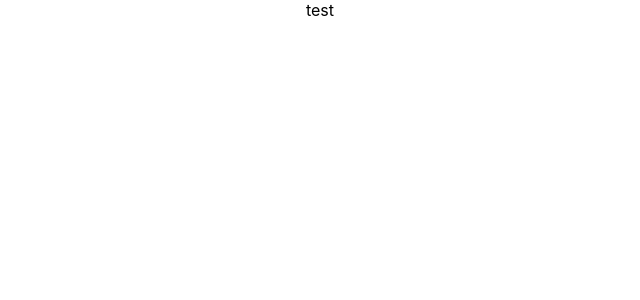
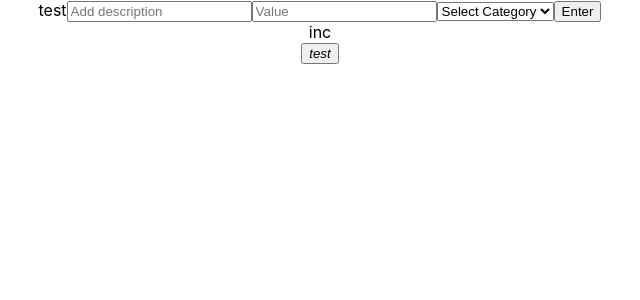
Before and after one commit to alti21/BudgetTrack, a React (Create React App) app in the folder my-app/: page / in a window 1280 px wide. Shown: the top 300 px of the page, without its empty margins (320-960 px from the left). Built offline with nearby package versions, Linux system fonts and the light colour scheme.

Commit message:
Added income output and budget input components, along with delete button

```diff
--- a/my-app/src/App.js
+++ b/my-app/src/App.js
@@ -1,12 +1,131 @@
-import React from 'react';
+import React, { useState, useReducer } from 'react';
 import logo from './logo.svg';
 import './App.css';
+import BudgetInput from './components/input/BudgetInput';
+import IncomeOutput from './components/output/IncomeOutput';
 
-const App = () => (
+// initial state
+const data = {
+  allItems: {
+      exp: [],
+      inc: []
+  },
+  totals: {
+      exp: 0,
+      inc: 0
+  },
+  budget: 0,
+  percentage: -1
+};
+
+
+
+
+
+     const calcPercentage = (totalIncome) =>
+        {
+            if(totalIncome > 0)
+            {
+                this.percentage = Math.round((this.value / totalIncome) * 100);
+            }
+            else
+            {
+                this.percentage = -1;
+            }
+        }
+
+      const getPercentage = () =>
+        {
+            return this.percentage;
+        }
+
+
+
+
+const budgetReducer = (state, action) => {
+  switch(action.type) {
+    case 'ADD_INCOME_ITEM':
+      return { //USE PAYLOAD
+        ...state,
+        allItems: action.payload
+      }
+  }
+}
+
+
+const addItem = (type, des, val) => {
+  let newItem, ID;
+  //select last id in array
+  //create new ID
+  if(data.allItems[type].length > 0)
+  {
+      ID = data.allItems[type][data.allItems[type].length - 1].id + 1;
+  }
+  else // if no income or expenses
+  {
+      ID = 0;
+  }
+
+  //create new item based on 'inc' or 'exp' type
+  if(type === 'exp')
+  {
+      //newItem = new Expense(ID, des, val); //click to make new component?
+     // newItem = {ID: ID, des: des, val: val};
+  }
+  else if (type === 'inc')
+  {
+     // newItem = new Income(ID, des, val);
+  }
+
+  //push it into our data structure
+  data.allItems[type].push(newItem);
+
+  //return the new element
+  return newItem;
+}
+
+
+
+
+const App = () => {
+
+  const [budget, dispatchBudget] = useReducer( //budget is current state
+    budgetReducer,
+    {
+      allItems: {
+        exp: [],
+        inc: []
+      },
+      totals: {
+        exp: 0,
+        inc: 0
+      },
+      budget: 0,
+      percentage: -1
+    } //INITIAL STATE
+  );
+
+  const [description, setDescription] = useState('');
+
+  const handleChange = (event) => {
+    setDescription(event.target.value);
+  }
+
+  return (
     <div className="App">
       test
+      <BudgetInput
+        descValue={description}
+        onDescChange={handleChange}
+       // budgetValue={}
+      />
+
+      <IncomeOutput
+        description={description}
+      />
     </div>
-  );
+  )
+};
 
 
 export default App;
--- /dev/null
+++ b/my-app/src/components/buttons/DeleteButton.js
@@ -0,0 +1,13 @@
+import React from 'react';
+
+const DeleteButton = () => (
+    <>
+        <div className="item__delete">
+            <button className="item__delete--btn">
+                <i className="ion-ios-close-outline">test</i>
+            </button>
+        </div>
+    </>
+)
+
+export default DeleteButton;
--- a/my-app/src/components/input/BudgetInput.js
+++ b/my-app/src/components/input/BudgetInput.js
@@ -1,8 +1,32 @@
 import React from 'react';
+import Dropdown from './Dropdown'
 
-const BudgetInput = () => {
+const BudgetInput = ({ descValue, budgetValue, onDescChange }) => {
+
+    const handleInput = () => {
+
+    }
 
     return (
-
+        <>
+            <input
+                type="text"
+                className="add__description"
+                placeholder="Add description"
+                value={descValue}
+                onChange={onDescChange}
+            />
+            <input
+                type="number"
+                className="add__value"
+                placeholder="Value"
+                value={budgetValue}
+                //onChange={}
+            />
+            <Dropdown />
+            <button onClick={handleInput}>Enter</button>
+        </>
     )
 }
+
+export default BudgetInput;
--- /dev/null
+++ b/my-app/src/components/input/Dropdown.js
@@ -0,0 +1,20 @@
+import React from 'react';
+
+const Dropdown = () => {
+ //USE PROPS IN THIS COMPONENT, maybe user can add custom categories
+    return (
+        <>
+            <select className="add_category">
+                <option>Select Category</option>
+                <option>Salary</option>
+                <option>Business</option>
+                <option>Travel</option>
+                <option>Automobile</option>
+                <option>Food</option>
+                <option>Entertainment</option>
+            </select>
+        </>
+    )
+}
+
+export default Dropdown;
--- /dev/null
+++ b/my-app/src/components/output/IncomeOutput.js
@@ -0,0 +1,23 @@
+import React from 'react';
+import ValueOutput from './ValueOutput';
+
+
+
+
+//Det=leteButton appears after hovering over income value
+const IncomeOutput = ({description}) => {
+
+    return (
+        <>
+            <div className="item clearfix" id="inc-%id%">
+            <div className="item__description">{description}</div>
+                <ValueOutput
+                    type={'inc'}
+                    //value={}
+                />
+            </div>
+        </>
+    )
+}
+
+export default IncomeOutput;
--- /dev/null
+++ b/my-app/src/components/output/ValueOutput.js
@@ -0,0 +1,18 @@
+import React from 'react';
+import DeleteButton from '../buttons/DeleteButton';
+
+
+
+const ValueOutput = ({type, value}) => {
+
+    return (
+        <>
+            <div className="right clearfix">
+                <div className="item__value">{type} {value}</div>
+                <DeleteButton />
+            </div>
+        </>
+    )
+}
+
+export default ValueOutput;
```
